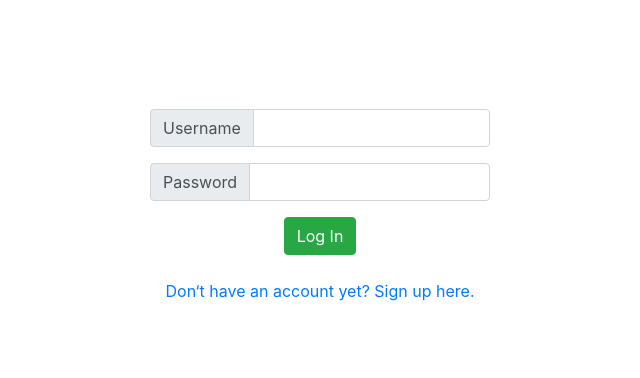
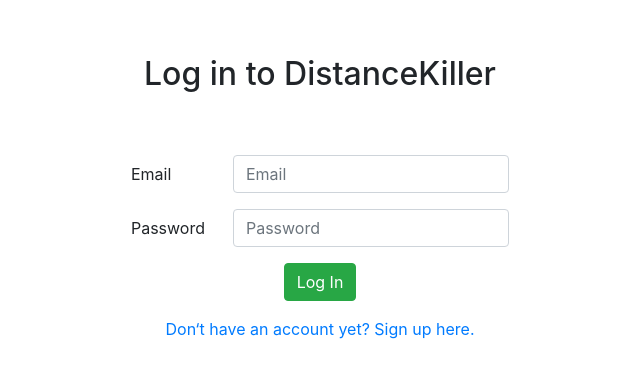
Before and after one commit to rkeng/DistanceKiller, a plain HTML site: page login.html in a window 1280 px wide. Shown: the part 194-572 px from the top of the page, without its empty margins (320-960 px from the left). Drawn offline with nearby package versions, Linux system fonts and the light colour scheme.

Commit message:
fake login

```diff
--- /dev/null
+++ b/css/login.css
@@ -0,0 +1,11 @@
+h1 {
+   margin-top: 0;
+}
+/*
+.under-h1 {
+   margin-top: 20px;
+} */
+
+#loginError {
+   color: red;
+}
--- a/css/main.css
+++ b/css/main.css
@@ -129,6 +129,15 @@ textarea {
 	text-align: center;
 	min-height: 100vh;
  }
+
+/* center screen for login and signup pages */
+.center-screen-ls {
+    display: flex;
+    flex-direction: column;
+    justify-content: center;
+    align-items: center;
+    min-height: 100vh;
+}
 
 /* ==========================================================================
    Helper classes
--- a/login.html
+++ b/login.html
@@ -12,33 +12,76 @@
    <link rel="apple-touch-icon" href="icon.png">
    <!-- Place favicon.ico in the root directory -->
 
-   <link rel="stylesheet" href="https://stackpath.bootstrapcdn.com/bootstrap/4.1.3/css/bootstrap.min.css" integrity="sha384-MCw98/SFnGE8fJT3GXwEOngsV7Zt27NXFoaoApmYm81iuXoPkFOJwJ8ERdknLPMO" crossorigin="anonymous">
-   <link rel="stylesheet" href="https://use.fontawesome.com/releases/v5.4.2/css/all.css" integrity="sha384-/rXc/GQVaYpyDdyxK+ecHPVYJSN9bmVFBvjA/9eOB+pb3F2w2N6fc5qB9Ew5yIns" crossorigin="anonymous">
+   <link rel="stylesheet" href="https://stackpath.bootstrapcdn.com/bootstrap/4.1.3/css/bootstrap.min.css" integrity="sha384-MCw98/SFnGE8fJT3GXwEOngsV7Zt27NXFoaoApmYm81iuXoPkFOJwJ8ERdknLPMO"
+      crossorigin="anonymous">
+   <link rel="stylesheet" href="https://use.fontawesome.com/releases/v5.4.2/css/all.css" integrity="sha384-/rXc/GQVaYpyDdyxK+ecHPVYJSN9bmVFBvjA/9eOB+pb3F2w2N6fc5qB9Ew5yIns"
+      crossorigin="anonymous">
    <link rel="stylesheet" href="css/normalize.css">
    <link rel="stylesheet" href="css/main.css">
+   <link rel="stylesheet" href="css/login.css">
 </head>
+
 <body>
    <div class="container">
-      <div class="center-screen">
-         <div class="input-group mb-3 col-md-6 col-lg-4">
-            <div class="input-group-prepend">
-               <span class="input-group-text" id="login-username">Username</span>
+      <div class="center-screen-ls">
+         <h1>Log in to DistanceKiller</h1>
+         <form>
+            <p class="text-center invisible" id="loginError">Invalid email or password.</p>
+            <div class="form-group row">
+               <label for="inputEmail3" class="col-sm-3 col-form-label">Email</label>
+               <div class="col-sm-9">
+                  <input type="email" class="form-control" id="emailInput" placeholder="Email">
+               </div>
             </div>
-            <input type="text" class="form-control" aria-label="Sizing example input" aria-describedby="login-username">
-         </div>
-         <div class="input-group mb-3 col-md-6 col-lg-4">
-            <div class="input-group-prepend">
-               <span class="input-group-text" id="login-password">Password</span>
+            <div class="form-group row">
+               <label for="inputPassword3" class="col-sm-3 col-form-label">Password</label>
+               <div class="col-sm-9">
+                  <input type="password" class="form-control" id="passwordInput" placeholder="Password">
+               </div>
             </div>
-            <input type="password" class="form-control" aria-label="Sizing example input" aria-describedby="login-password">
-         </div>
-         <a href="./index.html" class="btn btn-success">Log In</a><br>
-         <a href="./signup.html">Don&lsquo;t have an account yet? Sign up here.</a>
+            <div class="form-group row">
+               <div class="col-sm-12 text-center">
+                  <button id="loginBtn" class="btn btn-success">Log In</a>
+               </div>
+            </div>
+            <div class="form-group row">
+               <div class="col-sm-12 text-center">
+                  <a href="./signup.html">Don&lsquo;t have an account yet? Sign up here.</a>
+               </div>
+            </div>
+         </form>
       </div>
+
    </div>
 
-   <script src="https://code.jquery.com/jquery-3.3.1.slim.min.js" integrity="sha384-q8i/X+965DzO0rT7abK41JStQIAqVgRVzpbzo5smXKp4YfRvH+8abtTE1Pi6jizo" crossorigin="anonymous"></script>
-   <script src="https://cdnjs.cloudflare.com/ajax/libs/popper.js/1.14.3/umd/popper.min.js" integrity="sha384-ZMP7rVo3mIykV+2+9J3UJ46jBk0WLaUAdn689aCwoqbBJiSnjAK/l8WvCWPIPm49" crossorigin="anonymous"></script>
-   <script src="https://stackpath.bootstrapcdn.com/bootstrap/4.1.3/js/bootstrap.min.js" integrity="sha384-ChfqqxuZUCnJSK3+MXmPNIyE6ZbWh2IMqE241rYiqJxyMiZ6OW/JmZQ5stwEULTy" crossorigin="anonymous"></script>
+   <script src="https://code.jquery.com/jquery-3.3.1.slim.min.js" integrity="sha384-q8i/X+965DzO0rT7abK41JStQIAqVgRVzpbzo5smXKp4YfRvH+8abtTE1Pi6jizo"
+      crossorigin="anonymous"></script>
+   <script src="https://cdnjs.cloudflare.com/ajax/libs/popper.js/1.14.3/umd/popper.min.js" integrity="sha384-ZMP7rVo3mIykV+2+9J3UJ46jBk0WLaUAdn689aCwoqbBJiSnjAK/l8WvCWPIPm49"
+      crossorigin="anonymous"></script>
+   <script src="https://stackpath.bootstrapcdn.com/bootstrap/4.1.3/js/bootstrap.min.js" integrity="sha384-ChfqqxuZUCnJSK3+MXmPNIyE6ZbWh2IMqE241rYiqJxyMiZ6OW/JmZQ5stwEULTy"
+      crossorigin="anonymous"></script>
+
+
+   <script>
+      $(document).ready(function () {
+         //$('#username').focus();
+
+         $('#loginBtn').click(function () {
+
+            event.preventDefault(); // prevent PageReLoad
+
+            var ValidEmail = $('#emailInput').val() === 'hello@ucsd.edu'; // User validate
+            var ValidPassword = $('#passwordInput').val() === 'hello'; // Password validate
+
+            if (ValidEmail === true && ValidPassword === true) { // if ValidEmail & ValidPassword
+               window.location = "./"; // go to home.html
+            }
+            else {
+               $('#loginError').removeClass('invisible').addClass('visible'); // show error msg
+            }
+         });
+      });
+   </script>
 </body>
+
 </html>
```
